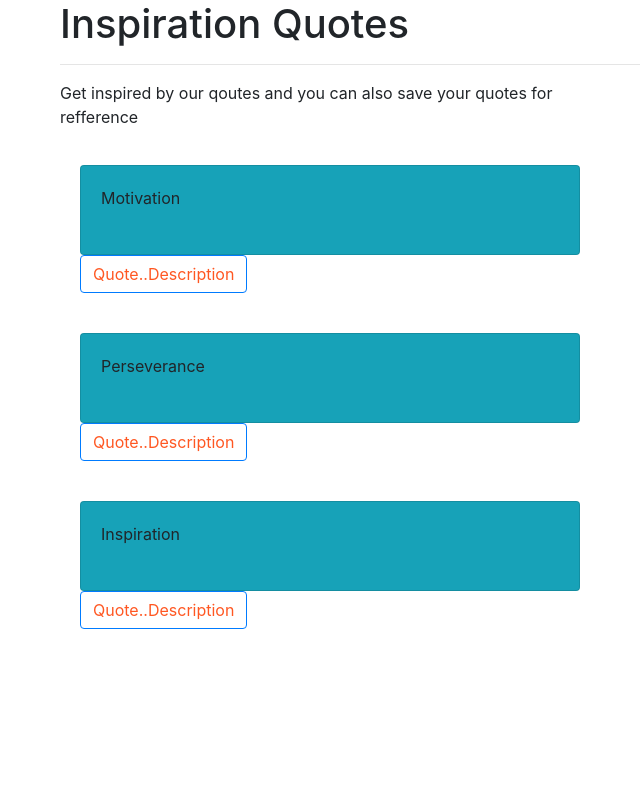
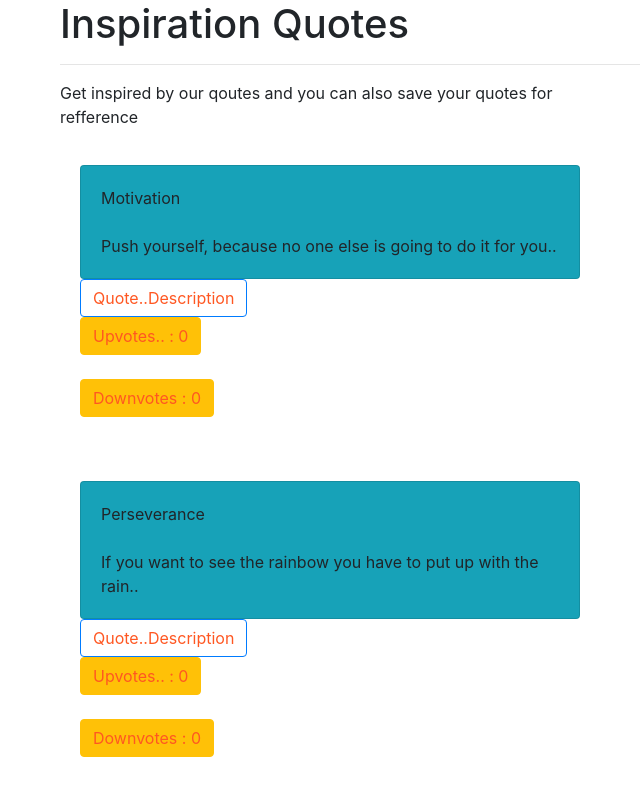
Before and after one commit to ClintonOliera/Goal-angular, an Angular app: page / in a window 1280 px wide. Shown: the top 800 px of the page, without its empty margins (25-665 px from the left). Built offline with nearby package versions, Linux system fonts and the light colour scheme.

Commit message:
added upvote and downvote buttons such when one clicks it counts the number of upvotes and downvotes of each quote

```diff
--- a/src/app/quote/quote.component.html
+++ b/src/app/quote/quote.component.html
@@ -7,11 +7,17 @@
                 for refference
             </p>
             <div *ngFor='let quote of quotes; let i = index' class="card-body">
-            <li class="card card-body bg-info">{{quote.name}} <br><br></li>
-            <button (click)= 'toggleDetails (i)' class="btn btn-outline-primary btn-md">Quote..Description</button>
+            <li class="card card-body bg-info">{{quote.name}} <br><br>
+                {{quote.description}}
+            </li>
+            <button (click)= 'toggleDetails (i)' class="btn btn-outline-primary btn-md">Quote..Description</button><br>
 
             <div *ngIf='quote.showDescription'><br>
                 <app-quote-details  [quote]='quote' (isComplete) = 'deleteQuote($event,i)'></app-quote-details>
+            </div>
+            <div class="description">
+                <button type="button" class="btn btn-warning" (click) = 'upvoteButton(i)'>Upvotes.. : {{quote.upvotes}}</button><br><br>
+                <button type="button" class="btn btn-warning" (click) = 'downvoteButton(i)'>Downvotes :  {{quote.downvotes}}</button><br><br>
             </div>
             </div>
         </div>
```
